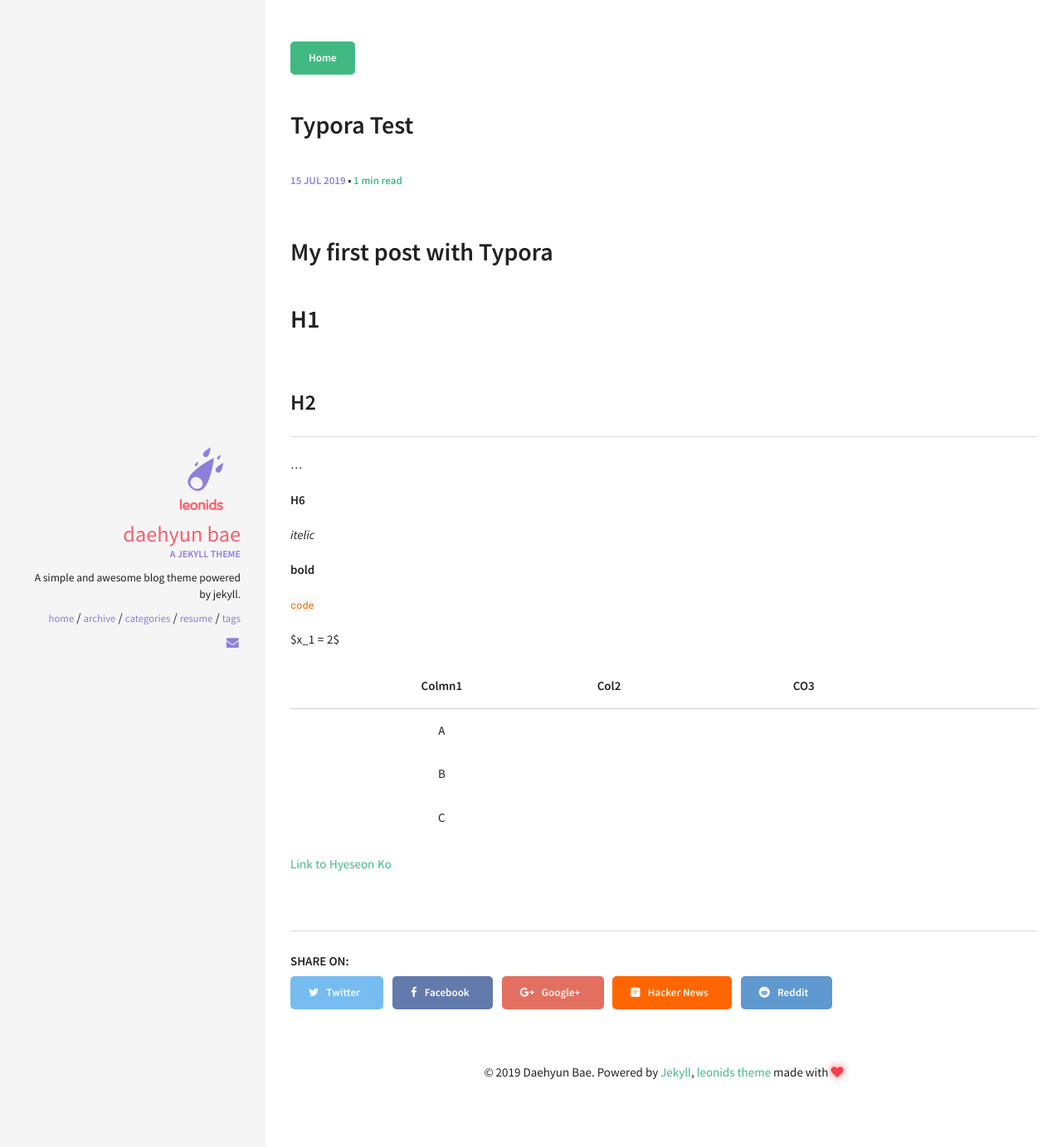
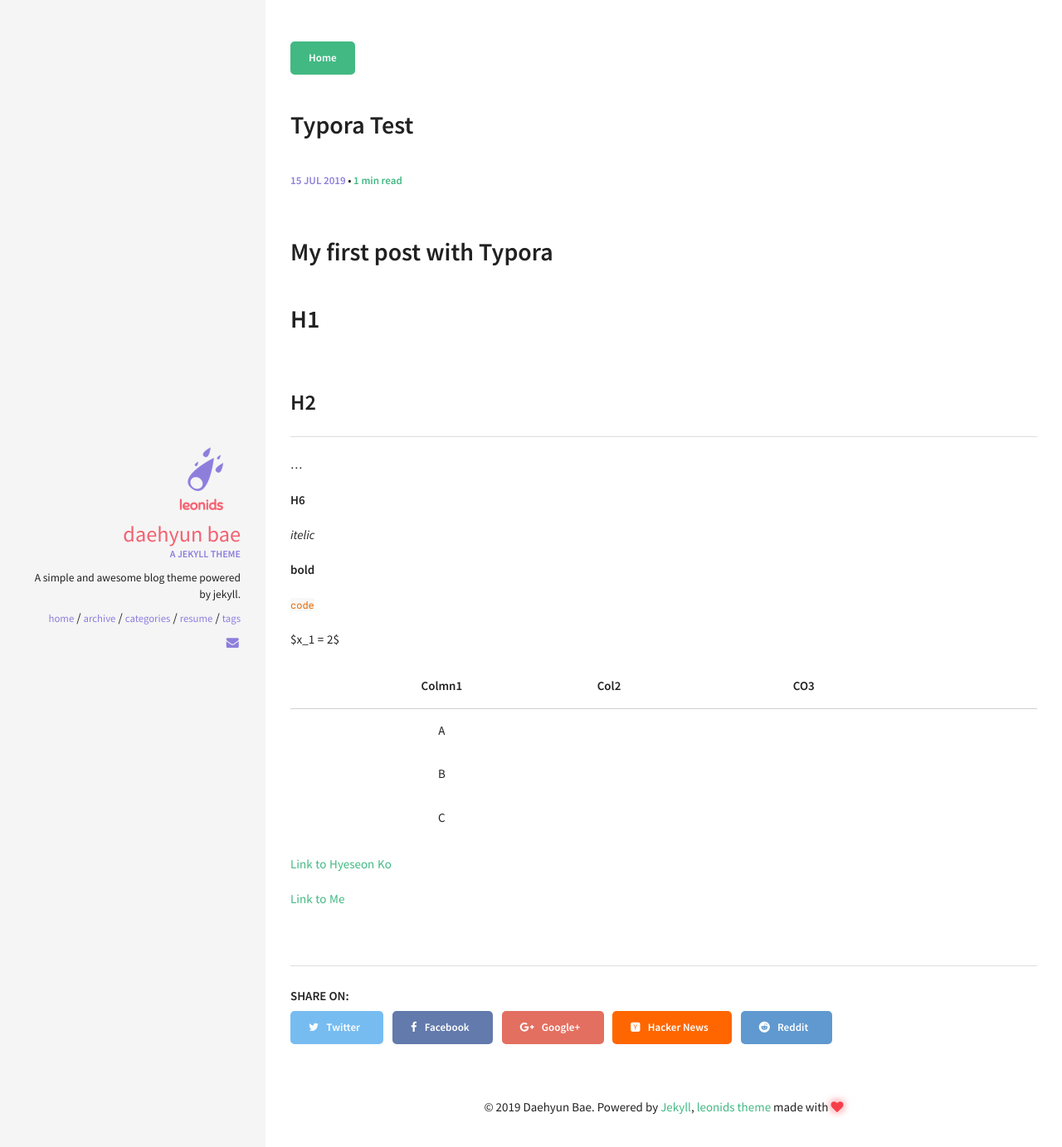
Before and after one commit to Daehyun-Bae/Daehyun-Bae.github.io, a Jekyll site: the page built from _posts/2019-07-15-Typora-test.md, in a window 1280 px wide. Shown: the top 1383 px of the page at 83% size. Built offline with Jekyll 4.4.1, drawn with Linux system fonts in a browser that asks for light colours; our own code applies the rules of GitHub Pages for plain Markdown files.

Commit message:
Update links

```diff
--- a/_posts/2019-07-15-Typora-test.md
+++ b/_posts/2019-07-15-Typora-test.md
@@ -25,3 +25,5 @@ $x_1 = 2$
 |   C    |      |      |      |
 
 [Link to Hyeseon Ko](https://hyeseonko.github.io)
+
+[Link to Me](https://daehyun-bae.github.io/)
```
